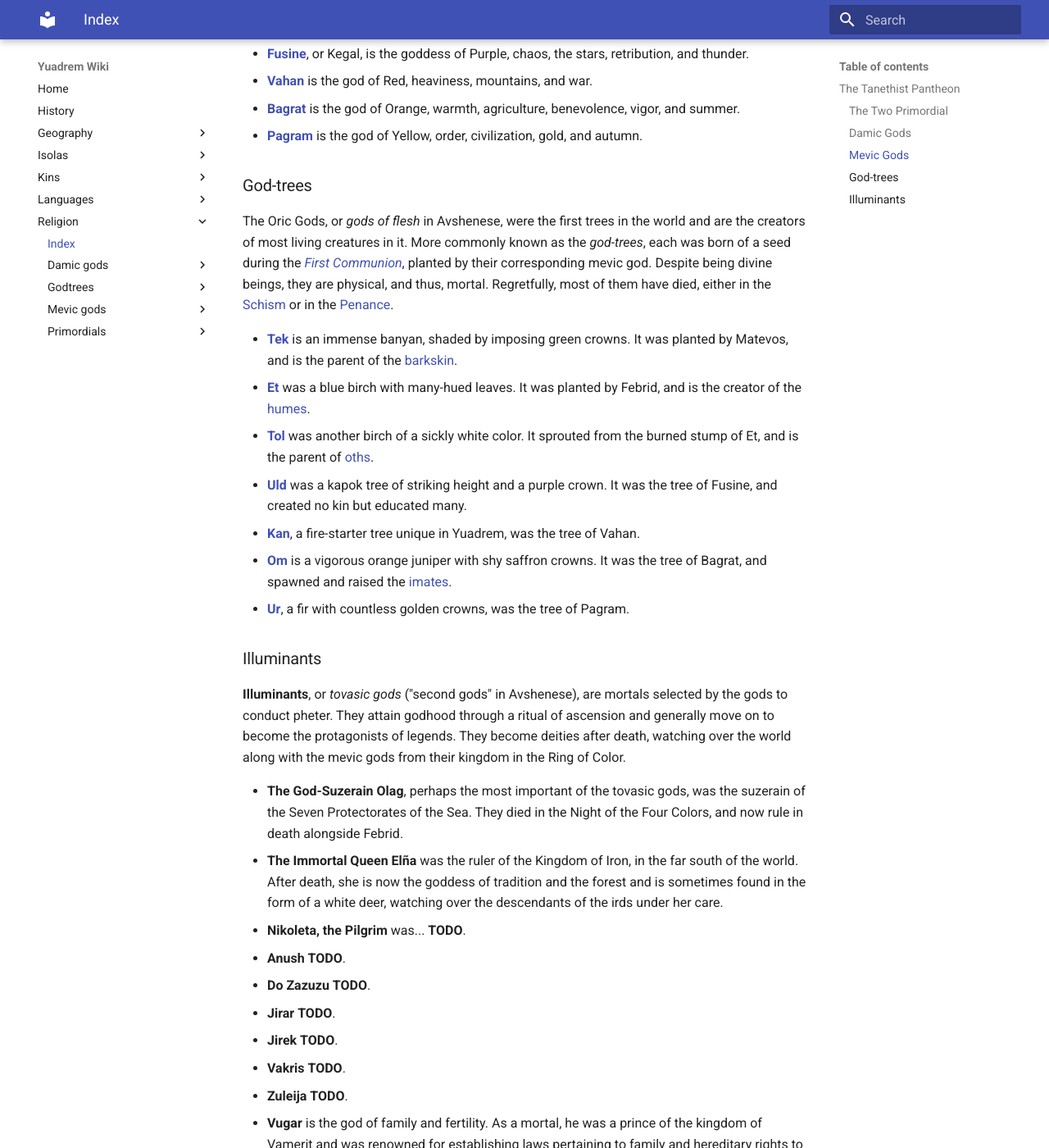
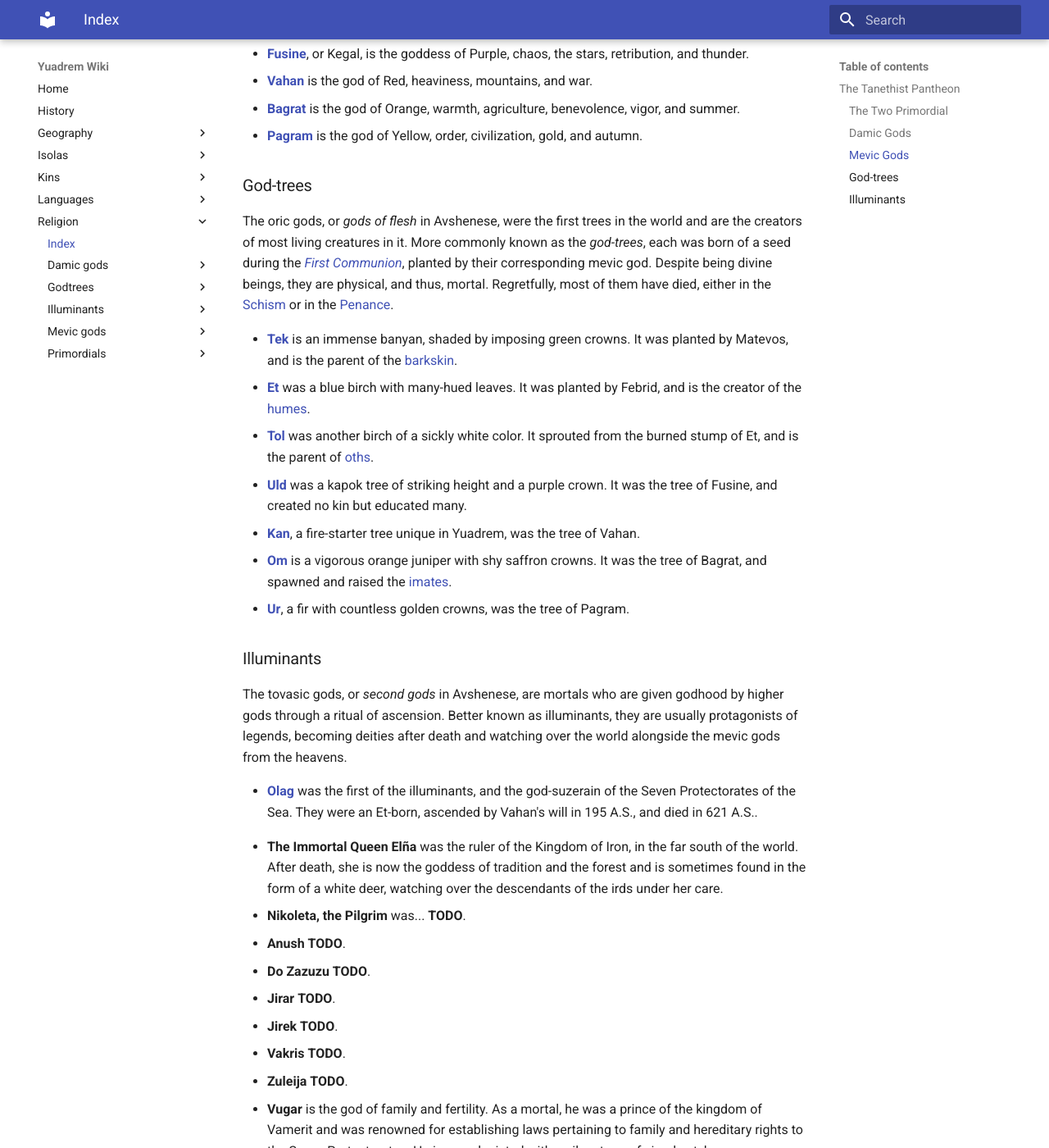
Before and after one commit to bleaktwig/yuadrem-wiki, an MkDocs documentation site: the page built from docs/religion/index.md, in a window 1280 px wide and 1400 px high, scrolled down 1367 px. Shown: the whole window at 82% size. Built offline with MkDocs 1.6.1 and Material for MkDocs 9.7.7, drawn with Linux system fonts in a browser that asks for light colours; some of the changed text lies outside the part shown.

Commit message:
(Finally) added page for Olag

```diff
--- a/docs/religion/index.md
+++ b/docs/religion/index.md
@@ -5,7 +5,7 @@
 * Add a page for one or two illuminants (esp. Olag).
 ------------------------------------------------------------------------------>
 # Tanethism
-Old Tanethism was characterized by its myriad of gods—one for each apomantic signature<!-- NOTE. Link. -->. This religion was widely practiced in the Seven Protectorates<!-- NOTE. Link. --> and their various colonies up to the late Age of Gold<!-- NOTE. Link. -->. However, this changed in the year 520 A.S., when the God-Suzerain Olag<!-- NOTE. Link. --> established "new" Tanethism as the official religion of the protectorates.
+Old Tanethism was characterized by its myriad of gods—one for each apomantic signature<!-- NOTE. Link. -->. This religion was widely practiced in the Seven Protectorates<!-- NOTE. Link. --> and their various colonies up to the late [Age of Gold](../history.md#age-of-gold). However, this changed in the year 520 A.S., when the [god-suzerain Olag](illuminants/olag.md) established "new" Tanethism as the official religion of the protectorates.
 
 The religion is based on a book published by Taneth in 311 A.S., in which the scholar and traveler wrote an exhaustive compilation of the more than a thousand deities praised in the region. In this taxonomy, they classified the similitudes and differences between most of these deities and proposed a reduced pantheon with a clear, tiered hierarchy between all of them.
 
@@ -23,13 +23,13 @@
 * [**Pheter**](primordials/pheter.md), the god of Disparity, creation, war, and spring.
 
 ### Damic Gods
-The damic gods, or _first gods_ in [Avshenese](../languages/index.md#avshenesian-family), are the firstborn of Pheter. They were the first disparity in the cosmos, light and dark, and inhabit the skies in the shape of the sun and the third moon, the darksun.
+The damic gods, or _first gods_ in [Avshenese](../languages/index.md#avshenesian-family), are the firstborn of Pheter. They were the first disparity in the cosmos, light and dark, and inhabit the heavens in the shape of the sun and the third moon, the darksun.
 
 * [**Zash**](damic_gods/zash.md), the goddess of White, light, luck, beer, travel, immigrants, and gifts.
 * [**Fagal**](damic_gods/fagal.md), the god of Black, darkness, mystery, beauty, oblivion, and property.
 
 ### Mevic Gods
-The Mevic Gods, or _gods of bone_, are the six aspects of Zash, and were created by the sun goddess and by Pheter in the [_Nascency of Color_](../history.md#prehistory). Most of the gods inhabit their circular sectors in the Ring of Color<!-- NOTE. Link? -->, with the exception of Febrid and Fusine, who travel the cosmos alongside Zash and Fagal.
+The mevic gods, or _gods of bone_, are the six aspects of Zash, and were created by the sun goddess and by Pheter in the [_Nascency of Color_](../history.md#prehistory). Most of the gods inhabit their circular sectors in the Ring of Color<!-- NOTE. Link. -->, with the exception of Febrid and Fusine, who travel the cosmos alongside Zash and Fagal.
 
 * [**Matevos**](mevic_gods/matevos.md), the goddess of Green, lightness, joy, and the domestication of animals.
 * [**Febrid**](mevic_gods/febrid.md), or Nuagal, is the goddess of Blue, cold, intellect, time, and winter.
@@ -39,7 +39,7 @@
 * [**Pagram**](mevic_gods/pagram.md) is the god of Yellow, order, civilization, gold, and autumn.
 
 ### God-trees
-The Oric Gods, or _gods of flesh_ in Avshenese, were the first trees in the world and are the creators of most living creatures in it. More commonly known as the _god-trees_, each was born of a seed during the [_First Communion_](../history.md#prehistory), planted by their corresponding mevic god. Despite being divine beings, they are physical, and thus, mortal. Regretfully, most of them have died, either in the [Schism](../history.md#war-of-spring) or in the [Penance](../history.md#age-of-tar).
+The oric gods, or _gods of flesh_ in Avshenese, were the first trees in the world and are the creators of most living creatures in it. More commonly known as the _god-trees_, each was born of a seed during the [_First Communion_](../history.md#prehistory), planted by their corresponding mevic god. Despite being divine beings, they are physical, and thus, mortal. Regretfully, most of them have died, either in the [Schism](../history.md#war-of-spring) or in the [Penance](../history.md#age-of-tar).
 
 * [**Tek**](godtrees/tek.md) is an immense banyan, shaded by imposing green crowns. It was planted by Matevos, and is the parent of the [barkskin](../kins/barkskin.md).
 * [**Et**](godtrees/et.md) was a blue birch with many-hued leaves. It was planted by Febrid, and is the creator of the [humes](../kins/hume.md).
@@ -51,11 +51,11 @@
 
 ### Illuminants
 <!--TODO. Turn some dead illuminants into planets! That way i can use all of the remaining etian signatures + that'd be cool + there's a pair of twin planets, reducing the illuminants i have to write by one!-->
-<!-- TODO. Mention **early** that some illuminants go to the heavens after death. -->
 
-**Illuminants**, or _tovasic gods_ ("second gods" in Avshenese), are mortals selected by the gods to conduct pheter. They attain godhood through a ritual of ascension and generally move on to become the protagonists of legends. They become deities after death, watching over the world along with the mevic gods from their kingdom in the Ring of Color<!-- NOTE. Link. -->.
+The tovasic gods, or _second gods_ in Avshenese, are mortals who are given godhood by higher gods through a ritual of ascension. Better known as illuminants, they are usually protagonists of legends, becoming deities after death and watching over the world alongside the mevic gods from the heavens.
 
-* **The God-Suzerain Olag**<!-- NOTE. Link. -->, perhaps the most important of the tovasic gods, was the suzerain of the Seven Protectorates of the Sea<!-- NOTE. Link. -->. They died in the Night of the Four Colors<!-- NOTE. Link. -->, and now rule in death alongside Febrid.
+* [**Olag**](illuminants/olag.md) was the first of the illuminants, and the god-suzerain of the Seven Protectorates of the Sea<!-- TODO. Link. -->. They were an Et-born, ascended by Vahan's will in 195 A.S., and died in 621 A.S..
+<!--v- TODO. continue from here onward -v--->
 * **The Immortal Queen Elña** was the ruler of the Kingdom of Iron<!-- NOTE. Link. -->, in the far south of the world. After death, she is now the goddess of tradition and the forest and is sometimes found in the form of a white deer, watching over the descendants of the irds under her care.
 * **Nikoleta, the Pilgrim** was... **TODO**.
 * **Anush** **TODO**. <!-- TODO. Currently alive, in fesh. -->
@@ -70,6 +70,6 @@
 * **Hanush** is the god of teaching and books. As a mortal, they were a [barkskin](../kins/barkskin.md) who mediated the peace between Gannag and the Seven Protectorates and proceeded then to create the gannagian apomantic system<!-- NOTE. Link. -->. As a god, their depictions show a body covered entirely by a most complex network of apomantic signatures, a glyph carved into each centimeter of bark.
 * **Tamaz** is the goddess of wealth and silver. As a mortal, she was an [ird](../kins/hume.md) adventurer, known for financing the first colonial ships of Krudzal. She is now depicted in a shiny gray dress, holding an iron hammer and a woodworking saw.
 * **Nazim** is the goddess of justice and the sky. As a mortal, she was an [oth](../kins/oth.md) scholar who provided the basis for modern math and astrology. Even as a god she continues to study the stars and is depicted with an abacus and a book.
-* **Gathoz** is the god of secrecy and murder. While her name in life is unknown, she is the assassin who battled and killed God-Suzerain Olag through Tetrachromacy<!-- NOTE. Link. -->. Now, she is often attributed to murders where the perpetrator is never found. She is depicted as a kinless being, her face and body shifting under rags.
+* **Gathoz** is the god of secrecy and murder. While their name in life is unknown, they are the assassin who battled and killed god-suzerain Olag through Tetrachromacy<!-- NOTE. Link. -->. Now, they are often attributed to murders where the perpetrator is never found. They is depicted as a kinless being, their face and body shifting under rags.
 * **Havetish** is the god of both leadership and tyranny. As a mortal they were named Qina, the [barskin](../kins/barkskin.md) warlord who led their kin against the [imates](../kins/imate.md) in the Babanian Wars<!-- NOTE. Link. -->. As a god, they are depicted with an uncharacteristic golden armor and a spear carved from purpleheart wood.
 * **Mziva** is the god of self-sacrifice. As a mortal, she was an [imate](../kins/imate.md) who led her people to salvation during the [Ededian Genocide](../history.md#war-of-spring), at the cost of her own life. She is now depicted with golden hair and clothes made of flowers.
```
Also changed, not shown: docs/history.md (+5 -2 lines), docs/index.md (+2 -2 lines), docs/isolas/krugghom/index.md (+1 -1 lines), docs/kins/hume.md (+1 -1 lines), docs/religion/illuminants/olag.md (added, +16 -0 lines).
